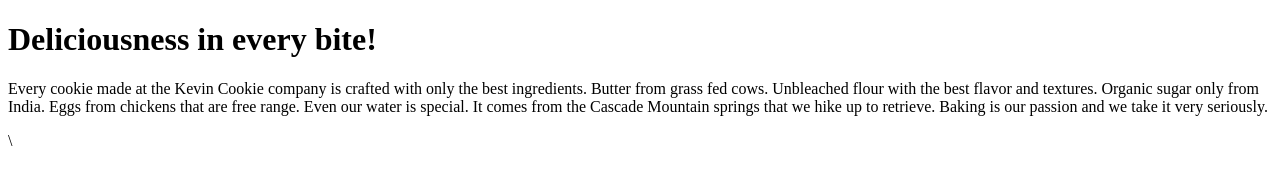
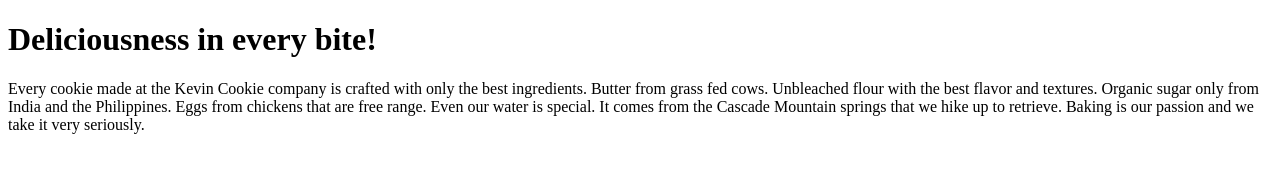
Before and after one commit to singhateh3/attaya, a plain HTML site: page index.htm in a window 1280 px wide. Drawn offline with Linux system fonts and the light colour scheme.

Commit message:
Update index.htm

```diff
--- a/index.htm
+++ b/index.htm
@@ -5,8 +5,8 @@
 <h1>Deliciousness in every bite!</h1>
 
 
-<p>Every cookie made at the Kevin Cookie company is crafted with only the best ingredients. Butter from grass fed cows. Unbleached flour with the best flavor and textures. Organic sugar only from India. Eggs from chickens that are free range. Even our water is special. It comes from the Cascade Mountain springs that we hike up to retrieve. Baking is our passion and we take it very seriously.</p>
-\
+<p>Every cookie made at the Kevin Cookie company is crafted with only the best ingredients. Butter from grass fed cows. Unbleached flour with the best flavor and textures. Organic sugar only from India and the Philippines. Eggs from chickens that are free range. Even our water is special. It comes from the Cascade Mountain springs that we hike up to retrieve. Baking is our passion and we take it very seriously.</p>
+
 
 </body>
 </html>
```
